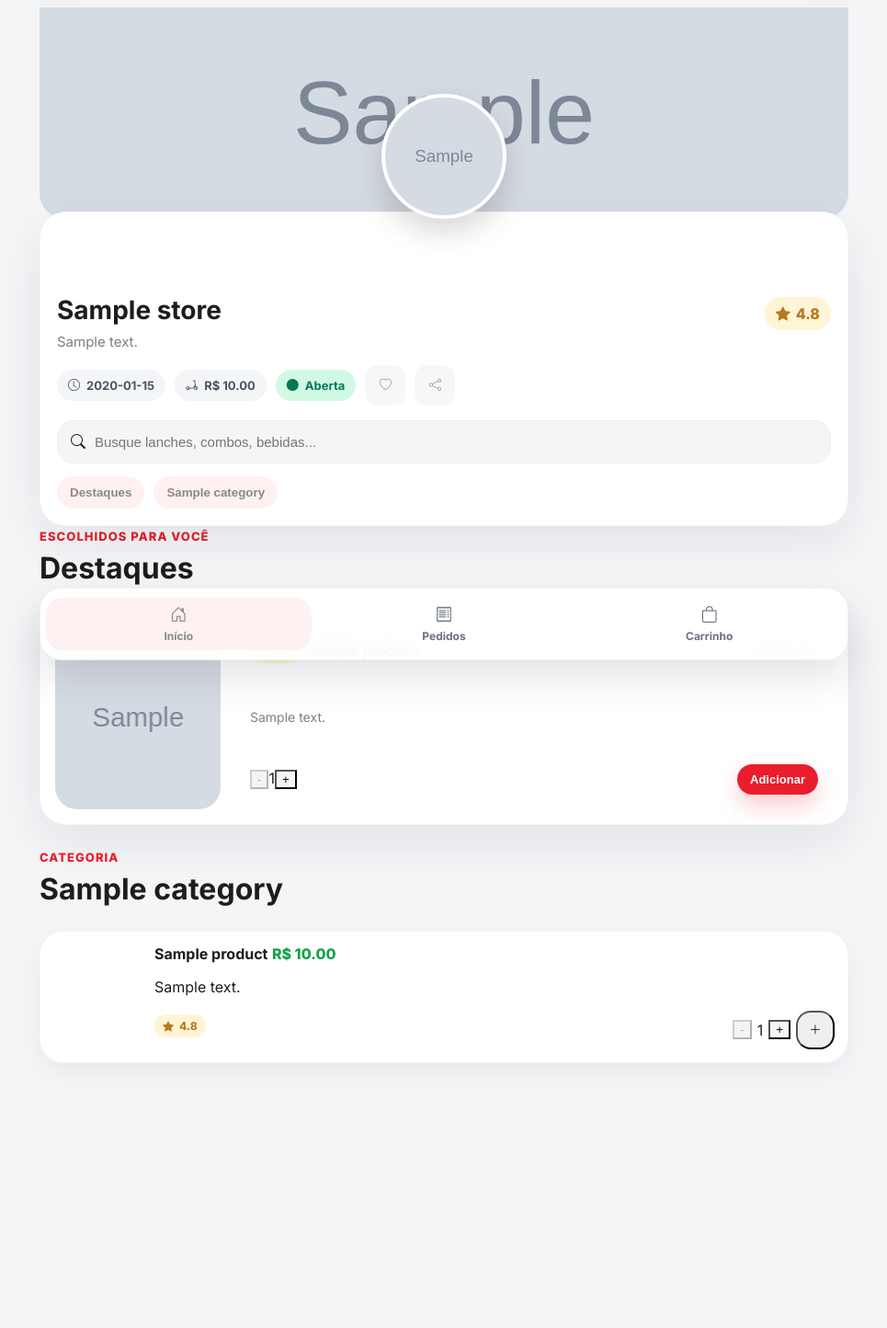
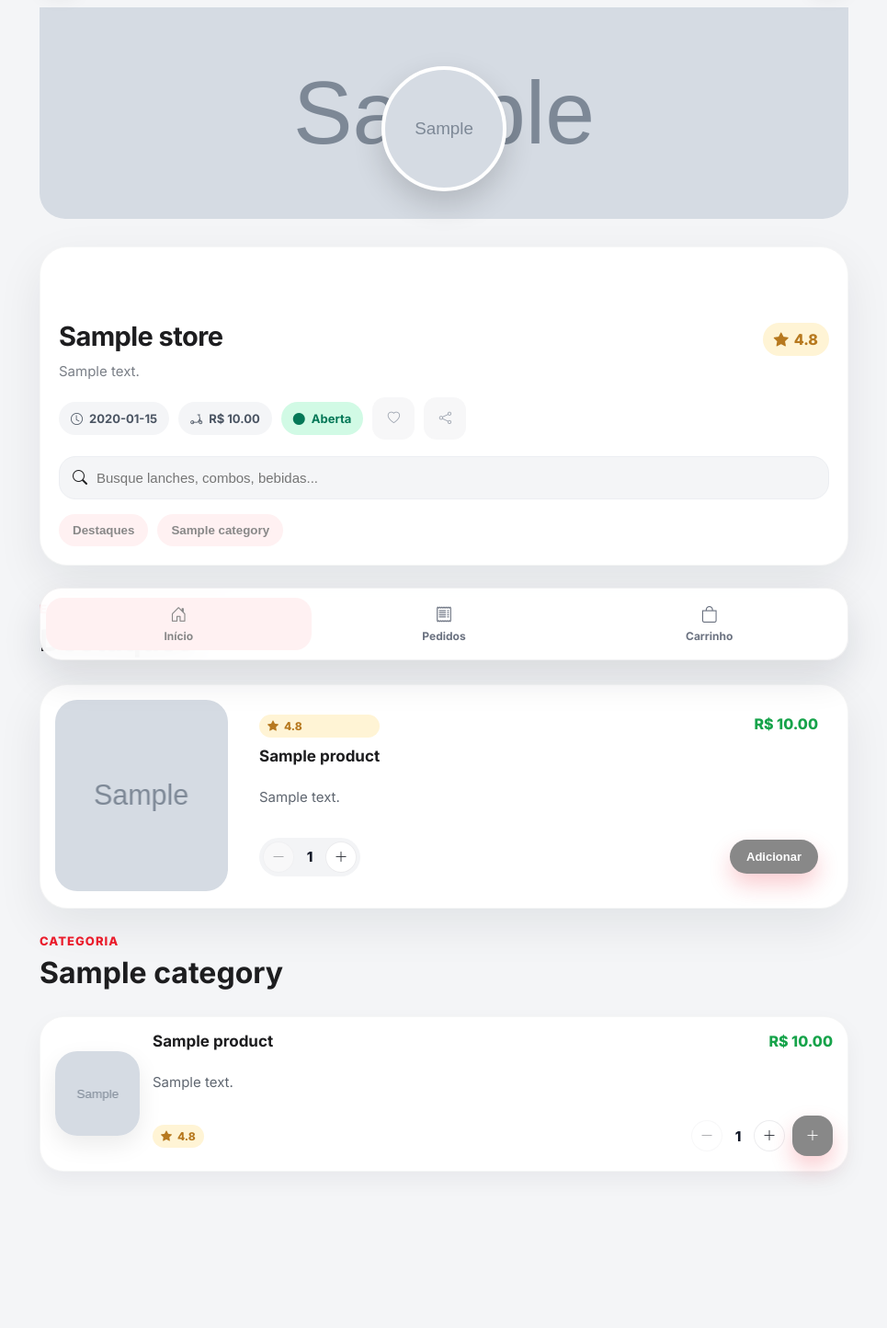
Before and after one commit to Hunter954/delivery, a Flask app: a page that uses app/templates/store/storefront.html in a window 1280 px wide. Shown: the part 70-1514 px from the top of the page at 92% size, without its empty margins (157-1122 px from the left). Before the commit the page ends 1211 px from the top, so only its background shows below. Run offline with Flask 3, Linux system fonts and the light colour scheme; tables that the repository leaves empty hold one stand-in row (values such as "Sample post"); grey boxes marked "Sample" are stand-in pictures; some libraries are stand-ins or nearby versions.

Commit message:
Add files via upload

```diff
--- a/app/static/css/style.css
+++ b/app/static/css/style.css
@@ -286,46 +286,73 @@ body { -webkit-font-smoothing: antialiased; }
 }
 
 /* storefront patch v4 */
-.store-v4 .v4-hero{position:relative;padding-bottom:0}
-.store-v4 .v4-banner{height:190px;border-radius:0 0 26px 26px}
-.store-v4 .store-logo-float{position:absolute;left:50%;transform:translateX(-50%);top:102px;width:136px;height:136px;border-radius:50%;border:4px solid #fff;background:center/cover no-repeat #111;box-shadow:0 14px 32px rgba(0,0,0,.16);z-index:3}
-.store-v4 .v4-store-card{margin:-8px 0 0;padding:92px 18px 18px;border-radius:28px;background:#fff;position:relative}
-.store-v4 .store-card-top{display:flex;align-items:flex-start;justify-content:space-between;gap:12px}
-.store-v4 .store-card-top h1{margin:0;font-size:28px;line-height:1.05}
-.store-v4 .v4-desc{margin:10px 0 0;font-size:15px;line-height:1.35;max-width:320px}
-.store-v4 .rating-chip{display:inline-flex;align-items:center;gap:6px;background:#fff4d5;color:#b7791f;border-radius:999px;padding:8px 12px;font-weight:800}
-.store-v4 .rating-chip.tiny{padding:5px 9px;font-size:12px;margin-bottom:8px}
-.store-v4 .v4-meta-row{display:flex;align-items:center;gap:10px;flex-wrap:wrap;margin-top:14px}
-.store-v4 .v4-meta-row>span{display:inline-flex;align-items:center;gap:7px;padding:9px 12px;border-radius:999px;background:#f4f5f7;color:#4b5563;font-weight:700;font-size:13px}
+.store-v4 .v4-hero{position:relative;padding-bottom:0;margin-bottom:22px}
+.store-v4 .v4-banner{height:192px;border-radius:0 0 30px 30px}
+.store-v4 .store-logo-float{position:absolute;left:50%;transform:translateX(-50%);bottom:calc(100% - 208px);width:136px;height:136px;border-radius:50%;border:4px solid #fff;background:center/cover no-repeat #111;box-shadow:0 14px 32px rgba(0,0,0,.16);z-index:3}
+.store-v4 .v4-store-card{margin:30px 0 0;padding:82px 20px 20px;border-radius:30px;background:#fff;position:relative}
+.store-v4 .store-card-top{display:flex;align-items:flex-start;justify-content:space-between;gap:14px}
+.store-v4 .store-card-copy{min-width:0}
+.store-v4 .store-card-top h1{margin:0;font-size:29px;line-height:1.02;letter-spacing:-.02em}
+.store-v4 .v4-desc{margin:12px 0 0;font-size:15px;line-height:1.42;max-width:360px}
+.store-v4 .rating-chip{display:inline-flex;align-items:center;gap:6px;background:#fff4d5;color:#b7791f;border-radius:999px;padding:8px 12px;font-weight:800;white-space:nowrap}
+.store-v4 .rating-chip.tiny{padding:5px 9px;font-size:12px;margin:0}
+.store-v4 .v4-meta-row{display:flex;align-items:center;gap:10px;flex-wrap:wrap;margin-top:18px}
+.store-v4 .v4-meta-row>span{display:inline-flex;align-items:center;gap:7px;padding:10px 13px;border-radius:999px;background:#f4f5f7;color:#4b5563;font-weight:700;font-size:13px}
 .store-v4 .v4-meta-row .badge-open.is-open{background:#d1fae5;color:#047857}
 .store-v4 .v4-meta-row .badge-open.is-closed{background:#fee2e2;color:#b91c1c}
-.store-v4 .soft-action{background:#f7f7f8;color:#9ca3af;border:0;box-shadow:none}
-.store-v4 .v4-search{margin-top:16px}
-.store-v4 .v4-category-chips{padding-top:14px;gap:10px}
-.store-v4 .v4-head{margin-bottom:14px}
+.store-v4 .soft-action{background:#f7f7f8;color:#9ca3af;border:0;box-shadow:none;width:46px;height:46px}
+.store-v4 .v4-search{margin-top:18px}
+.store-v4 .v4-category-chips{padding-top:16px;gap:10px;overflow:visible;flex-wrap:wrap}
+.store-v4 .v4-category-chips::-webkit-scrollbar{display:none}
+.store-v4 .v4-category-chips button{background:#fff1f2;color:var(--store-primary,var(--primary));padding:10px 15px;border-radius:999px;box-shadow:none}
+.store-v4 .v4-head{margin-bottom:16px}
+.store-v4 .intro-spacing{margin-top:8px}
+.store-v4 .featured-section-v4{padding-top:6px}
 .store-v4 .featured-list-v4,.store-v4 .v4-menu-list{display:grid;gap:16px}
-.store-v4 .v4-featured-card{display:grid;grid-template-columns:180px 1fr;gap:16px;padding:16px;border-radius:28px;background:#fff}
-.store-v4 .left-image{height:200px;border-radius:24px;background:center/cover no-repeat}
-.store-v4 .v4-featured-body{display:flex;flex-direction:column;justify-content:space-between;gap:10px}
+.store-v4 .v4-featured-card{display:grid;grid-template-columns:188px 1fr;gap:18px;padding:16px 16px 18px;border-radius:30px;background:#fff;align-items:center}
+.store-v4 .left-image{height:208px;border-radius:24px;background:center/cover no-repeat}
+.store-v4 .v4-featured-body{display:flex;flex-direction:column;justify-content:space-between;gap:14px;min-width:0}
+.store-v4 .featured-copy{display:grid;gap:10px}
+.store-v4 .align-start-row{align-items:flex-start;gap:12px}
+.store-v4 .title-group{display:grid;gap:10px;min-width:0}
+.store-v4 .title-group strong,.store-v4 .card-head-row strong{font-size:17px;line-height:1.2}
 .store-v4 .product-inline-actions{display:flex;justify-content:space-between;align-items:center;gap:12px;flex-wrap:wrap}
+.store-v4 .product-inline-actions-hero{padding-top:4px}
 .store-v4 .green{color:#16a34a;font-weight:800}
-.store-v4 .menu-card-v4{display:grid;grid-template-columns:96px 1fr;gap:14px;padding:14px;border-radius:26px;background:#fff;align-items:center}
-.store-v4 .menu-actions-line{display:flex;align-items:center;justify-content:space-between;gap:10px;margin-top:10px}
-.store-v4 .end-form{margin-left:auto;display:inline-flex;align-items:center;gap:6px}
-.store-v4 .add-square{width:42px;height:42px;border-radius:16px}
-.store-v4 .desc-clamp-3{-webkit-line-clamp:3;display:-webkit-box;-webkit-box-orient:vertical;overflow:hidden}
-.store-v4 .price-top{font-size:16px}
-.store-v4 .qty-btn.light{background:#f3f4f6}
-.store-v4 .menu-image-left{background:center/cover no-repeat}
+.store-v4 .menu-card-v4{display:grid;grid-template-columns:92px 1fr;gap:14px;padding:16px;border-radius:26px;background:#fff;align-items:center}
+.store-v4 .menu-copy-tight{min-width:0;display:grid;gap:8px}
+.store-v4 .product-head-row{display:flex;align-items:flex-start;justify-content:space-between;gap:10px}
+.store-v4 .card-head-row{margin-bottom:2px}
+.store-v4 .menu-actions-line{display:flex;align-items:center;justify-content:space-between;gap:12px;margin-top:2px}
+.store-v4 .end-form{margin-left:auto;display:inline-flex;align-items:center;gap:8px}
+.store-v4 .qty-inline-card{background:transparent}
+.store-v4 .qty-pill{display:inline-flex;align-items:center;gap:8px;padding:4px;background:#f3f4f6;border-radius:999px}
+.store-v4 .qty-btn{width:34px;height:34px;border-radius:50%;border:0;display:grid;place-items:center;font-size:15px;cursor:pointer;transition:transform .16s ease, background .16s ease, color .16s ease}
+.store-v4 .qty-btn.light{background:#fff;color:#2b2f36;box-shadow:0 0 0 1px rgba(17,24,39,.08) inset}
+.store-v4 .qty-btn.light:disabled{opacity:.4}
+.store-v4 .qty-btn.primary,.store-v4 .add-btn-red{background:var(--store-primary,var(--primary));color:#fff;box-shadow:0 12px 24px rgba(234,29,44,.22)}
+.store-v4 .qty-btn.primary:hover,.store-v4 .add-btn-red:hover{background:var(--primary-dark)}
+.store-v4 .qty-value{min-width:18px;text-align:center;font-weight:800;color:#111827;font-size:15px}
+.store-v4 .add-square{width:44px;height:44px;border-radius:16px;flex:0 0 auto}
+.store-v4 .add-btn-red{padding:11px 18px;border-radius:999px;border:0}
+.store-v4 .desc-clamp-3{-webkit-line-clamp:3;display:-webkit-box;-webkit-box-orient:vertical;overflow:hidden;font-size:15px;line-height:1.38;color:#5f6670}
+.store-v4 .price-top{font-size:16px;white-space:nowrap}
+.store-v4 .menu-image-left{background:center/cover no-repeat;width:92px;height:92px;border-radius:24px;box-shadow:0 10px 26px rgba(0,0,0,.08)}
 @media (max-width:640px){
-  .store-v4 .v4-banner{height:156px}
-  .store-v4 .store-logo-float{top:88px;width:118px;height:118px}
-  .store-v4 .v4-store-card{padding-top:82px}
+  .store-v4 .v4-hero{margin-bottom:18px}
+  .store-v4 .v4-banner{height:164px}
+  .store-v4 .store-logo-float{bottom:calc(100% - 178px);width:116px;height:116px}
+  .store-v4 .v4-store-card{margin-top:24px;padding:76px 18px 18px}
   .store-v4 .store-card-top h1{font-size:24px}
   .store-v4 .v4-desc{font-size:13px;max-width:none}
-  .store-v4 .v4-featured-card{grid-template-columns:1fr;gap:12px;padding:14px}
-  .store-v4 .left-image{height:178px}
-  .store-v4 .menu-card-v4{grid-template-columns:78px 1fr;gap:12px;padding:12px}
-  .store-v4 .menu-image-left{width:78px;height:78px;border-radius:20px}
-  .store-v4 .menu-actions-line{align-items:flex-end}
+  .store-v4 .v4-category-chips{padding-top:14px}
+  .store-v4 .v4-featured-card{grid-template-columns:104px 1fr;gap:14px;padding:14px 14px 16px}
+  .store-v4 .left-image{height:132px;border-radius:22px}
+  .store-v4 .title-group strong,.store-v4 .card-head-row strong{font-size:15px}
+  .store-v4 .desc-clamp-3{font-size:13px;line-height:1.35}
+  .store-v4 .menu-card-v4{grid-template-columns:82px 1fr;gap:12px;padding:14px}
+  .store-v4 .menu-image-left{width:82px;height:82px;border-radius:20px}
+  .store-v4 .menu-actions-line{align-items:center}
+  .store-v4 .qty-btn{width:32px;height:32px}
+  .store-v4 .add-square{width:42px;height:42px}
 }
--- a/app/templates/store/storefront.html
+++ b/app/templates/store/storefront.html
@@ -13,7 +13,7 @@
     <div class="store-logo-float" style="background-image:url('{{ store.logo_url or store.banner_url or 'https://images.unsplash.com/photo-1550547660-d9450f859349?q=80&w=800&auto=format&fit=crop' }}')"></div>
     <div class="store-card overlay-card store-main-card app-card v4-store-card">
       <div class="store-card-top">
-        <div>
+        <div class="store-card-copy">
           <h1>{{ store.name }}</h1>
           <p class="muted v4-desc">{{ store.description or 'Deliciosos e autênticos hambúrgueres artesanais com a melhor carne.' }}</p>
         </div>
@@ -30,7 +30,7 @@
         <i class="bi bi-search"></i>
         <input type="text" name="q" value="{{ query or '' }}" placeholder="Busque lanches, combos, bebidas...">
       </form>
-      <div class="category-chips nav-dots v4-category-chips">
+      <div class="category-chips nav-dots v4-category-chips no-scrollbar">
         {% if featured %}<button type="button" data-category-chip="#featured-section">Destaques</button>{% endif %}
         {% for category in categories %}
           <button type="button" data-category-chip="#cat-{{ category.id }}">{{ category.name }}</button>
@@ -41,8 +41,8 @@
 
   <section class="container-narrow section-store app-sections">
     {% if featured %}
-    <div class="menu-section" id="featured-section">
-      <div class="section-head compact-head v4-head">
+    <div class="menu-section featured-section-v4" id="featured-section">
+      <div class="section-head compact-head v4-head intro-spacing">
         <div>
           <span class="section-kicker">Escolhidos para você</span>
           <h2>Destaques</h2>
@@ -53,18 +53,24 @@
         <div class="featured-card v4-featured-card app-card">
           <div class="featured-image left-image" style="background-image:url('{{ product.image_url or 'https://images.unsplash.com/photo-1551782450-17144efb9c50?q=80&w=800&auto=format&fit=crop' }}')"></div>
           <div class="featured-body v4-featured-body">
-            <div class="row between start gap-8">
-              <div>
-                <div class="rating-chip tiny"><i class="bi bi-star-fill"></i> 4.8</div>
-                <strong>{{ product.name }}</strong>
+            <div class="featured-copy">
+              <div class="product-head-row align-start-row">
+                <div class="title-group">
+                  <div class="rating-chip tiny"><i class="bi bi-star-fill"></i> 4.8</div>
+                  <strong>{{ product.name }}</strong>
+                </div>
+                <span class="price-top green">R$ {{ '%.2f'|format(product.price) }}</span>
               </div>
-              <span class="price-top green">R$ {{ '%.2f'|format(product.price) }}</span>
+              <p class="desc-clamp-3">{{ product.description or 'Produto em destaque da loja.' }}</p>
             </div>
-            <p class="desc-clamp-3">{{ product.description or 'Produto em destaque da loja.' }}</p>
-            <form method="post" action="{{ url_for('add_to_cart', slug=store.slug, product_id=product.id) }}" class="product-inline-actions">
-              <div class="qty-inline"><button class="qty-btn light" type="button" data-qty-minus>-</button><span class="qty-value" data-qty-value>1</span><button class="qty-btn light" type="button" data-qty-plus>+</button></div>
+            <form method="post" action="{{ url_for('add_to_cart', slug=store.slug, product_id=product.id) }}" class="product-inline-actions product-inline-actions-hero">
+              <div class="qty-inline qty-pill">
+                <button class="qty-btn light" type="button" data-qty-minus><i class="bi bi-dash-lg"></i></button>
+                <span class="qty-value" data-qty-value>1</span>
+                <button class="qty-btn light" type="button" data-qty-plus><i class="bi bi-plus-lg"></i></button>
+              </div>
               <input type="hidden" name="quantity" value="1" data-qty-input>
-              <button class="btn btn-primary btn-sm">Adicionar</button>
+              <button class="btn btn-primary btn-sm add-btn-red">Adicionar</button>
             </form>
           </div>
         </div>
@@ -88,18 +94,18 @@
           <div class="menu-card app-card menu-card-v4">
             <div class="menu-image-left" style="background-image:url('{{ product.image_url or 'https://images.unsplash.com/photo-1568901346375-23c9450c58cd?q=80&w=800&auto=format&fit=crop' }}')"></div>
             <div class="menu-copy-tight">
-              <div class="product-head-row">
+              <div class="product-head-row card-head-row">
                 <strong>{{ product.name }}</strong>
                 <span class="price-top green">R$ {{ '%.2f'|format(product.price) }}</span>
               </div>
               <p class="desc-clamp-3">{{ product.description or 'Descrição do produto.' }}</p>
               <div class="menu-actions-line">
                 <div class="rating-chip tiny"><i class="bi bi-star-fill"></i> 4.8</div>
-                <form method="post" action="{{ url_for('add_to_cart', slug=store.slug, product_id=product.id) }}" class="qty-inline compact end-form">
-                  <button class="qty-btn light" type="button" data-qty-minus>-</button>
+                <form method="post" action="{{ url_for('add_to_cart', slug=store.slug, product_id=product.id) }}" class="qty-inline compact end-form qty-inline-card">
+                  <button class="qty-btn light" type="button" data-qty-minus><i class="bi bi-dash-lg"></i></button>
                   <span class="qty-value" data-qty-value>1</span>
                   <input type="hidden" name="quantity" value="1" data-qty-input>
-                  <button class="qty-btn light" type="button" data-qty-plus>+</button>
+                  <button class="qty-btn light" type="button" data-qty-plus><i class="bi bi-plus-lg"></i></button>
                   <button class="qty-btn primary add-square" type="submit"><i class="bi bi-plus-lg"></i></button>
                 </form>
               </div>
```
